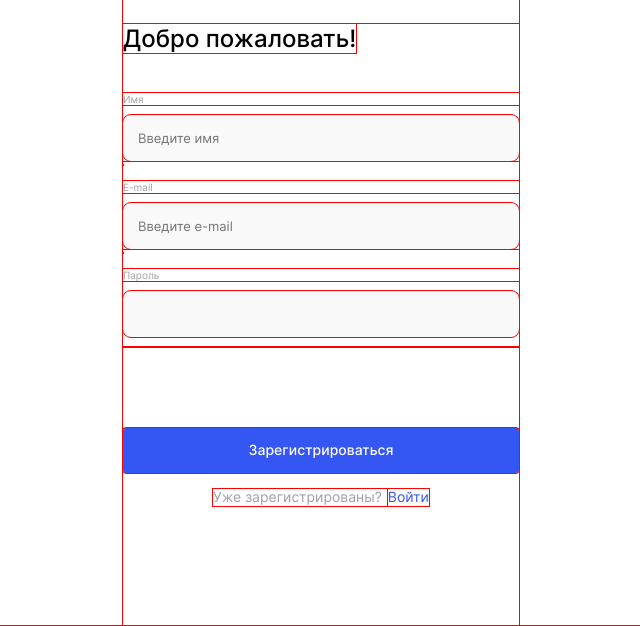
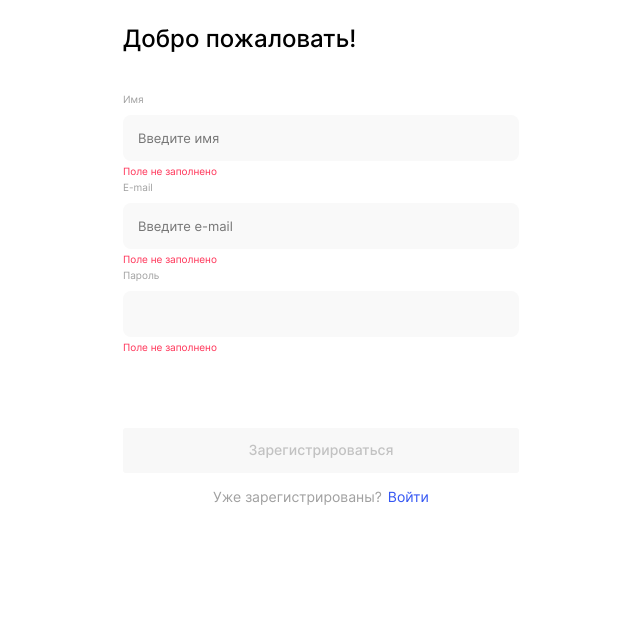
Before and after one commit to MorozovaWorld/movies-explorer-frontend, a React app: page /signup in a window 1280 px wide. Shown: the part 174-800 px from the top of the page, without its empty margins (319-959 px from the left). Built offline with nearby package versions, Linux system fonts and the light colour scheme.

Commit message:
feat: form validation part1

```diff
--- a/package.json
+++ b/package.json
@@ -10,6 +10,7 @@
     "react-dom": "^17.0.2",
     "react-router-dom": "^5.2.0",
     "react-scripts": "4.0.3",
+    "validator": "^13.6.0",
     "web-vitals": "^1.1.2"
   },
   "scripts": {
--- a/src/components/App/App.css
+++ b/src/components/App/App.css
@@ -1,8 +1,8 @@
-* {
+/* * {
   outline-width: 1px;
   outline-style: solid;
   outline-color: red;
-}
+} */
 
 .body {
   background-color: #fff;
--- a/src/components/FormPage/FormPage.css
+++ b/src/components/FormPage/FormPage.css
@@ -33,8 +33,6 @@
   min-height: 45px;
   width: 100%;
   border-radius: 3px;
-  background-color: #3456F3;
-  color: #FFF;
   border: none;
   padding: 0;
   font-size: 14px;
@@ -42,6 +40,13 @@
   line-height: 1.21;
   margin: 0 0 16px;
   cursor: pointer;
+  background-color: #F8F8F8;
+  color: #C2C2C2;
+}
+
+.formPage__button-submit_active {
+  background-color: #3456F3;
+  color: #FFF;
 }
 
 .formPage__link {
@@ -106,7 +111,6 @@
   color: #FF3055;
 }
 
-
 @media screen and (max-width: 430px) {
   .formPage {
     min-width: 81.25%;
--- a/src/components/FormPage/FormPage.js
+++ b/src/components/FormPage/FormPage.js
@@ -1,18 +1,18 @@
 import { Link, } from 'react-router-dom';
 import logo from '../../images/logo.svg';
 
-function FormPage({title, children, btnText, linkText, linkUrl, linkReason }) {
+function FormPage({title, children, btnText, linkText, linkUrl, linkReason, isDisabled }) {
   return (
     <>
       <form className="formPage" name="name">
-        <Link className="formPage__logo opacity opacity_useAt_link" to="/" >
-          <img src={logo} alt="логотип сайта" />
-        </Link>
+        <div className="formPage__logo opacity opacity_useAt_link">
+          <Link to="/" ><img src={logo} alt="логотип сайта" /></Link>
+        </div>
         <fieldset className="formPage__fieldset">
           <legend className="formPage__title">{title}</legend>
           {children}
         </fieldset>
-        <button type="submit" className="formPage__button-submit opacity opacity_useAt_button">{btnText}</button>
+        <button type="submit" disabled={isDisabled} className={"formPage__button-submit opacity opacity_useAt_button" + (!isDisabled ? '   formPage__button-submit_active' : '')}>{btnText}</button>
         <p className="formPage__bottomText">{linkReason}<Link to={linkUrl} className="formPage__link opacity opacity_useAt_button">{linkText}</Link></p>
       </form>
     </>
--- a/src/components/Register/Register.js
+++ b/src/components/Register/Register.js
@@ -1,6 +1,7 @@
-import React, { useState } from 'react';
+import React, { useState, useEffect, useCallback } from 'react';
 import FormPage from '../FormPage/FormPage.js';
 import FormSubmitErr from '../FormSubmitErr/FormSubmitErr.js';
+import {validators} from '../../utils/constants.js'
 
 function Register() {
   const [userData, setUserData] = useState({
@@ -8,31 +9,90 @@ function Register() {
     email: '',
     password: '',
   });
+  const {name, email, password} = userData;
 
-  function handleChange(e) {
+  const handleChange = useCallback((e) => {
     const { name, value } = e.target;
 
-    setUserData({
+    setUserData(userData => ({
       ...userData,
       [name]: value
+    }));
+  }, [setUserData]);
+
+  const [validationErrors, setValidationErrors] = useState ({
+    name: {
+      required: false,
+      minlength: false,
+      maxlength: false,
+    },
+    email: {
+      required: false,
+      isEmail: false,
+    },
+    password: {
+      required: false,
+    },
+  });
+
+  useEffect(function validateInputs() {
+    const {name, email, password} = userData;
+
+    const nameValidationResult = Object.keys(validators.name).map((errorKey) => {
+      const errorResult = validators.name[errorKey](name);
+
+      return { [errorKey]: errorResult }
+    }).reduce((acc, el) => ({ ...acc, ...el }), []);
+
+    const emailValidationResult = Object.keys(validators.email).map((errorKey) => {
+      const errorResult = validators.email[errorKey](email);
+
+      return { [errorKey]: errorResult }
+    }).reduce((acc, el) => ({ ...acc, ...el }), []);
+
+    const passwordValidationResult = Object.keys(validators.password).map((errorKey) => {
+      const errorResult = validators.name[errorKey](password);
+
+      return { [errorKey]: errorResult }
+    }).reduce((acc, el) => ({ ...acc, ...el }), []);
+
+    setValidationErrors({
+      name: nameValidationResult,
+      email: emailValidationResult,
+      password: passwordValidationResult,
     })
-  }
+  }, [userData, setValidationErrors]);
+
+  const isNameValid = Object.values(validationErrors.name).some(Boolean);
+  const isEmailValid = Object.values(validationErrors.email).some(Boolean);
+  const isPasswordValid = Object.values(validationErrors.password).some(Boolean);
+  const isSubmitDisabled = (isNameValid || isEmailValid || isPasswordValid);
 
   return (
-    <FormPage title='Добро пожаловать!' btnText="Зарегистрироваться" linkText="Войти" linkReason="Уже зарегистрированы?" linkUrl="/signin">
+    <FormPage title='Добро пожаловать!' btnText="Зарегистрироваться" linkText="Войти" linkReason="Уже зарегистрированы?" linkUrl="/signin" isDisabled={isSubmitDisabled}>
       <div className="formPage__input-container">
         <label htmlFor="user-name" className="formPage__input-label">Имя</label>
-        <input type="text" onChange={handleChange} name='name' value={userData.name} id="user-name" className="formPage__input-text" placeholder="Введите имя" autoComplete='off' required />
-        <span id="name-error" className="formPage__input-error"></span>
+        <input type="text" onChange={handleChange} name='name' value={name} id="user-name" className="formPage__input-text" placeholder="Введите имя" autoComplete='off' required />
+        <span id="name-error" className="formPage__input-error">
+          {validationErrors.name.required && 'Поле не заполнено'}
+          {!validationErrors.name.required && validationErrors.name.minlength && 'Минимальное количество символов: 2'}
+          {validationErrors.name.maxlength && 'Максимальное количество символов: 30'}
+        </span>
       </div>
       <div className="formPage__input-container">
         <label htmlFor="user-email" className="formPage__input-label">E-mail</label>
-        <input type="email" onChange={handleChange} placeholder="Введите e-mail" name='email' value={userData.email} id="user-email" className="formPage__input-text" autoComplete='off' required />
-        <span id="email-error" className="formPage__input-error"></span>
+        <input type="email" onChange={handleChange} placeholder="Введите e-mail" name='email' value={email} id="user-email" className="formPage__input-text" autoComplete='off' required />
+        <span id="email-error" className="formPage__input-error">
+          {validationErrors.email.required && 'Поле не заполнено'}
+          {!validationErrors.email.required && validationErrors.email.isEmail && 'Введите, пожалуйста, email'}
+        </span>
       </div>
       <div className="formPage__input-container">
         <label htmlFor="user-password" className="formPage__input-label">Пароль</label>
-        <input type="password" onChange={handleChange} name='password' value={userData.password} autoComplete='off' id="user-password" className="formPage__input-text" required />
+        <input type="password" onChange={handleChange} name='password' value={password} autoComplete='off' id="user-password" className="formPage__input-text" required />
+        <span id="email-error" className="formPage__input-error">
+          {validationErrors.password.required && 'Поле не заполнено'}
+        </span>
         <FormSubmitErr errText=''></FormSubmitErr>
       </div>
     </FormPage>
--- a/src/utils/constants.js
+++ b/src/utils/constants.js
@@ -1,35 +1,28 @@
-export const popupEdProfOpenBtn = document.querySelector('.profile__popup-button-open');
-export const popupAddPicOpenBtn = document.querySelector('.addpic-popup-button-open');
-export const formElementEdProf = document.querySelector('.popup__form_action_edit-profile');
-export const formElementAdPic = document.querySelector('.popup__form_action_add-picture');
-export const formElementEditProfPic = document.querySelector('.popup__form_action_add-profile-picture');
-export const editProfPicBtn = document.querySelector('.profile__image-edit-btn');
-export const nameInput = formElementEdProf.querySelector('#name');
-export const jobInput = formElementEdProf.querySelector('#job');
-export const popupEdProfSubmitBtn = formElementEdProf.querySelector('.popup__button-submit');
-export const popupAdPicSubmitBtn = formElementAdPic.querySelector('.popup__button-submit');
-export const popupEditProfPicSubmitBtn = formElementEditProfPic.querySelector('.popup__button-submit');
-export const picNameInput = formElementAdPic.querySelector('#picName');
-export const picLinkInput = formElementAdPic.querySelector('#picLink');
-export const userName = document.querySelector('.profile__info-title');
-export const userInfo = document.querySelector('.profile__info-subtitle');
-export const userPic = document.querySelector('.profile__image');
-export const cards = document.querySelector('.cards');
-export const cardListSelector = '.cards';
-export const cardSelector = '.template';
-export const popupSubmitDisabledSelector = 'popup__button-submit_disabled';
-export const PopupWithImageSelector = '.popup_action_enlarge-picture';
-export const popupEdProfSelector = '.popup_action_edit-profile';
-export const popupAddPicSelector = '.popup_action_add-picture';
-export const popupEditProfilePicSelector = '.popup_action_add-profile-picture';
-export const popupWithSubmitSelector = '.popup_action_confirm-delete';
+import validator from 'validator';
 
-
-export const enableValidation = {
-  formSelector: '.popup__form',
-  inputSelector: '.popup__input-text',
-  submitButtonSelector: '.popup__button-submit',
-  inactiveButtonClass: 'popup__button-submit_disabled',
-  inputErrorClass: 'popup__input-text_type_error',
-  errorClass: '.popup__input-error'
+export const validators = {
+  name: {
+    required: (value) => {
+      return value === '';
+    },
+    minlength: (value) => {
+      return value.length < 2;
+    },
+    maxlength: (value) => {
+      return value.length > 30;
+    },
+  },
+  email: {
+    required: (value) => {
+      return value === '';
+    },
+    isEmail: (value) => {
+      return !validator.isEmail(value);
+    },
+  },
+  password: {
+    required: (value) => {
+      return value === '';
+    },
+  },
 };
```
Also changed, not shown: 1 other file.
